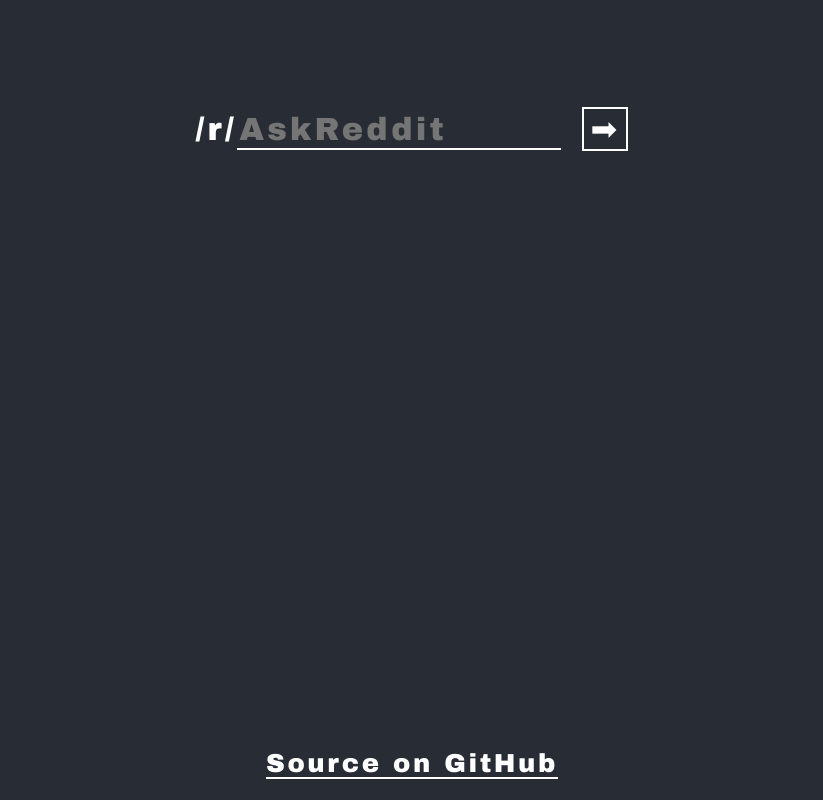
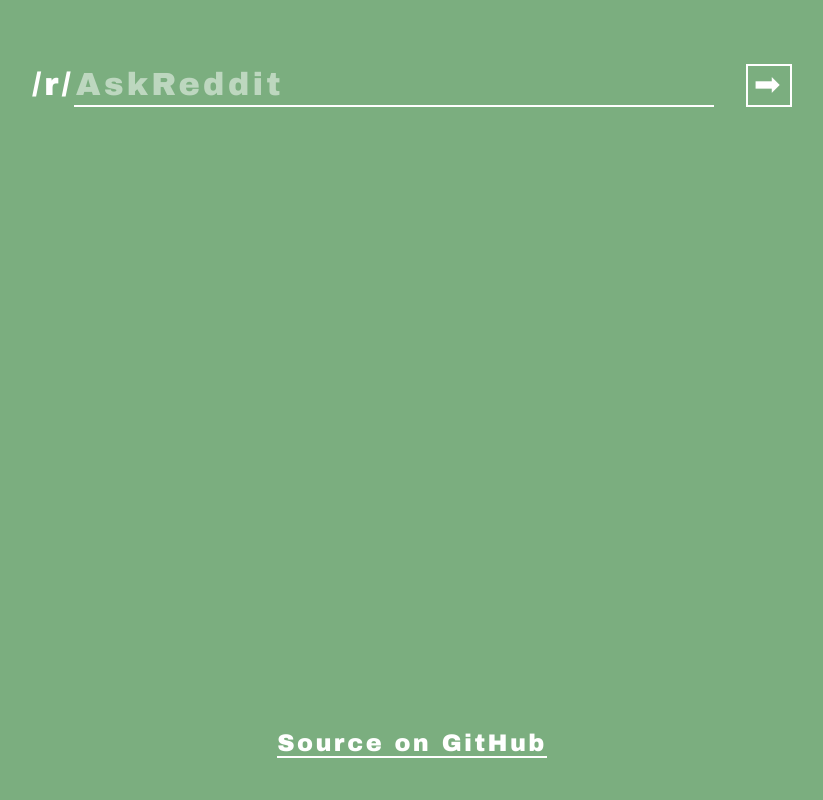
Before and after one commit to f-a-r-a-z/reddit-poetry, a React (Create React App) app in the folder client/: page / in a window 1280 px wide. Shown: the whole page, without its empty margins (228-1051 px from the left). Built offline with nearby package versions, Linux system fonts and the light colour scheme; the HTML template or start-up script is replaced by a standard one.

Commit message:
Clean up css

```diff
--- a/client/public/index.html
+++ b/client/public/index.html
@@ -12,6 +12,7 @@
 		</script>
 		<meta charset="utf-8" />
 		<link rel="shortcut icon" href="%PUBLIC_URL%/favicon.ico" />
+		<link rel="stylesheet" href="https://cdn.jsdelivr.net/npm/modern-normalize@0.5.0/modern-normalize.min.css">
 		<meta name="viewport" content="width=device-width, initial-scale=1" />
 		<meta name="theme-color" content="#000000" />
 		<meta name="description" content="Generate random poetry from Reddit posts" />
--- a/client/src/App.css
+++ b/client/src/App.css
@@ -1,5 +1,5 @@
 .App {
-	--bg-color: #282c34;
+	--bg-color: #861657; /* Fallback until setRandomBackgroundColor runs */
 	background-color: var(--bg-color);
 	min-height: 100vh;
 	display: flex;
@@ -11,21 +11,20 @@
 .text-style {
 	--font-size: calc(16px + 2vmin);
 	font-size: var(--font-size);
-	font-family: "Arial Black", Gadget, sans-serif;
+	font-family: "Arial Black", "Arial", Gadget, sans-serif;
 	color: white;
 	font-size: calc(16px + 2vmin);
 	letter-spacing: 0.1em;
 }
 
 .subreddit-input {
-	padding: 5ch 0ch;
-	min-width: 0;
+	margin: 5vw 0;
 }
 .subreddit-input input {
 	background-color: transparent;
 	border: transparent;
 	outline: none;
-	width: 10em;
+	width: 50vw;
 	text-decoration: none;
 	border-bottom: 2px solid white;
 	transition: 0.5s;
@@ -37,6 +36,10 @@
 	margin-bottom: -4px;
 }
 
+.subreddit-input input::placeholder {
+	color: rgba(255, 255, 255, 0.5);
+}
+
 .subreddit-submit {
 	display: inline;
 }
@@ -45,7 +48,7 @@
 	background-color: transparent;
 	border: 2px solid white;
 	outline: none;
-	margin-left: 1ch;
+	margin-left: 2.5vw;
 	transition: 0.25s;
 }
 
@@ -60,20 +63,19 @@
 	flex-direction: column;
 	align-items: center;
 	justify-content: flex-start;
-	margin-bottom: 5ch;
+	margin: 5vh 7.5vw;
 }
 
 .subreddit-poem-line {
-	margin: 1ch 3ch;
 }
 
 .link {
 	text-decoration: none;
 	border-bottom: 2px solid white;
-	font-size: calc(var(--font-size) - 6px);
+	font-size: calc(var(--font-size) - 8px);
 }
 
 footer {
 	margin-top: auto;
-	margin-bottom: 1ch;
+	margin-bottom: 5vh;
 }
--- a/client/src/App.js
+++ b/client/src/App.js
@@ -1,7 +1,12 @@
 import React from 'react';
 import './App.css';
 
-function App() {
+class App extends React.Component {
+	componentDidMount() {
+		setRandomBackgroundColor();
+	}
+
+	render() {
 		const urlParams = new URLSearchParams(window.location.search);
 		const subreddit = urlParams.get("subreddit") || "";
 		const hasSubredditInput = subreddit.length > 0;
@@ -13,6 +18,13 @@
 				<Footer />
 			</div>
 		);
+	}
+}
+
+function setRandomBackgroundColor() {
+	const backgroundColors = ['#7BAE7F', '#DF2935', '#C68F61', '#412722', '#6320EE', '#211A1D', '#829EAF', '#FF934F', '#735D78', '#839E8E', '#861657'];
+	const backgroundColor = backgroundColors[Math.floor(Math.random() * backgroundColors.length)];
+	document.querySelector('.App').style.setProperty('--bg-color', backgroundColor);
 }
 
 function SubredditInput(props) {
@@ -131,13 +143,11 @@
 function Footer() {
 	return (
 		<footer>
-			<center>
 				<a
 				href="https://github.com/f-a-r-a-z/reddit-poetry"
 				className="link text-style">
 					Source on GitHub
 				</a>
-			</center>
 		</footer>
 	);
 }
```
Lines whose indentation alone changed are shown as unchanged.
